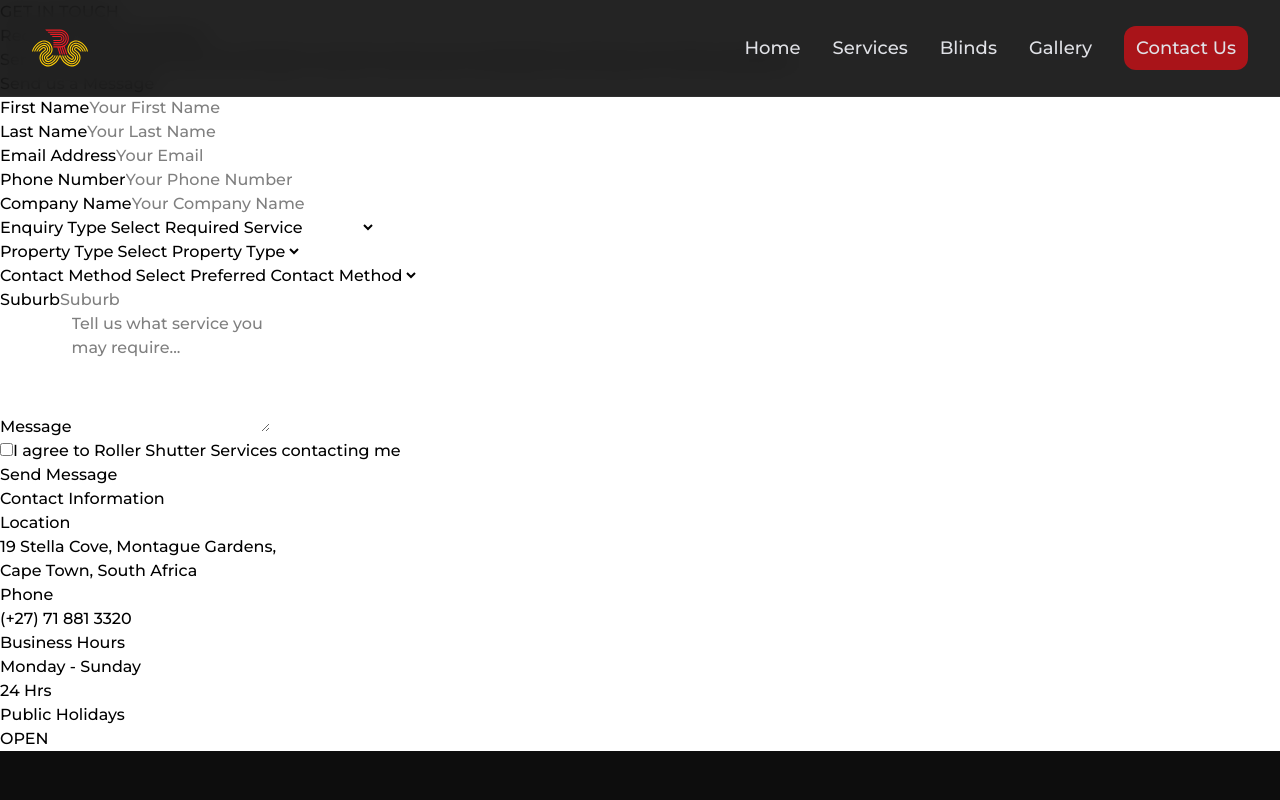
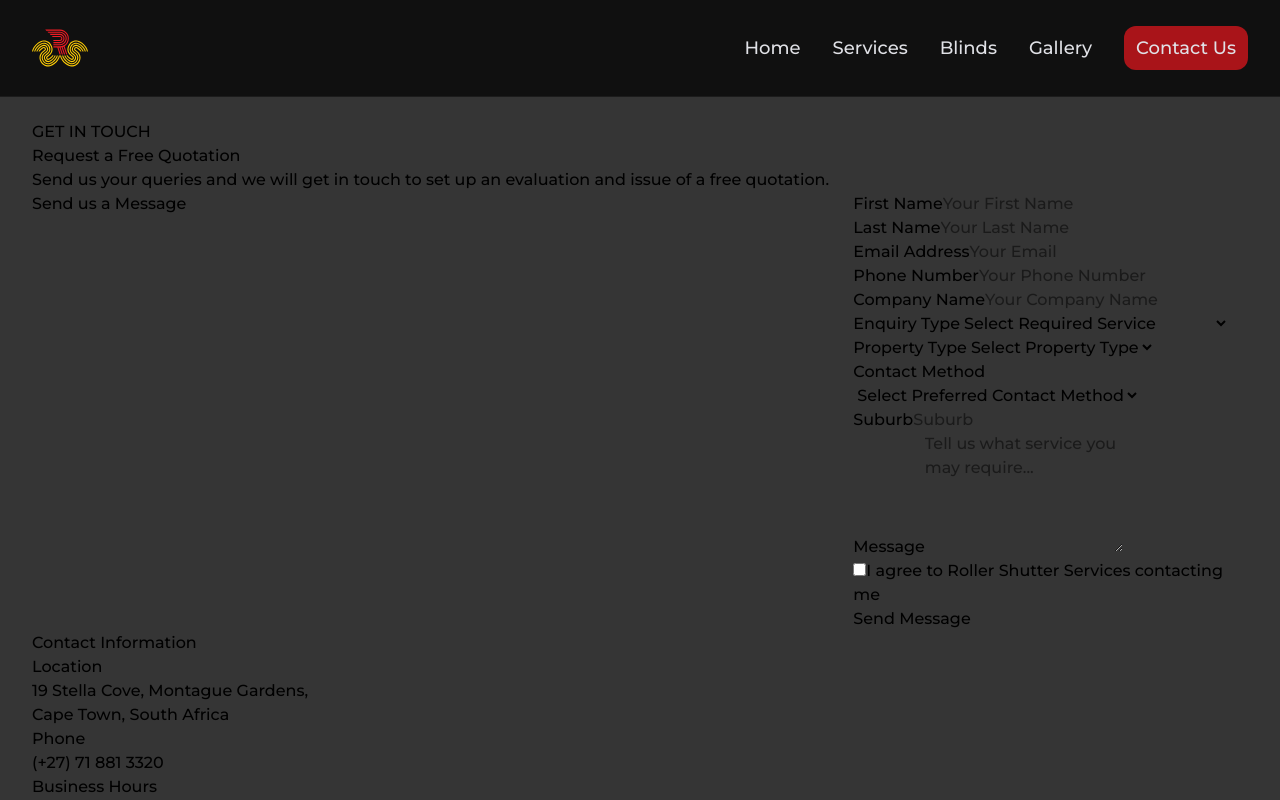
Before and after one commit to Ambs04/RollerShutterServices, a React (Vite) app: page /contact in a window 1280 px wide. Shown: the top 800 px of the page. Built offline with nearby package versions, Linux system fonts and the light colour scheme.

Commit message:
periodical commit

```diff
--- a/src/Pages/Contact/Contact.jsx
+++ b/src/Pages/Contact/Contact.jsx
@@ -103,9 +103,9 @@ export default function Contact() {
   };
 
   return (
-    <div id="contact">
+    <div id="contact" class="min-h-screen bg-[#353535]">
       <Header />
-      <div>
+      <div class="max-w-7xl mx-auto px-4 sm:px-6 lg:px-8 py-30">
         <div>
           <h3>GET IN TOUCH</h3>
 
@@ -118,7 +118,7 @@ export default function Contact() {
         </div>
 
         <div>
-          <div>
+          <div class="grid grid-cols-1 gap-8 lg:grid-cols-[1.5fr_0.75fr]">
             <div>
               <p>Send us a Message</p>
             </div>
```
